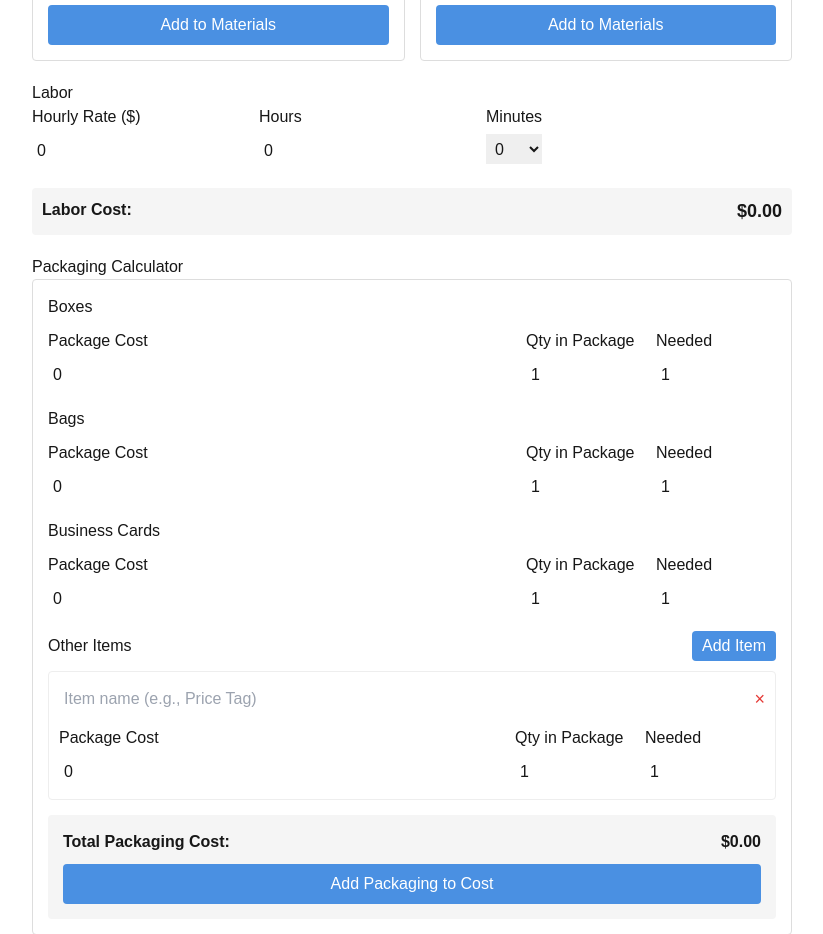
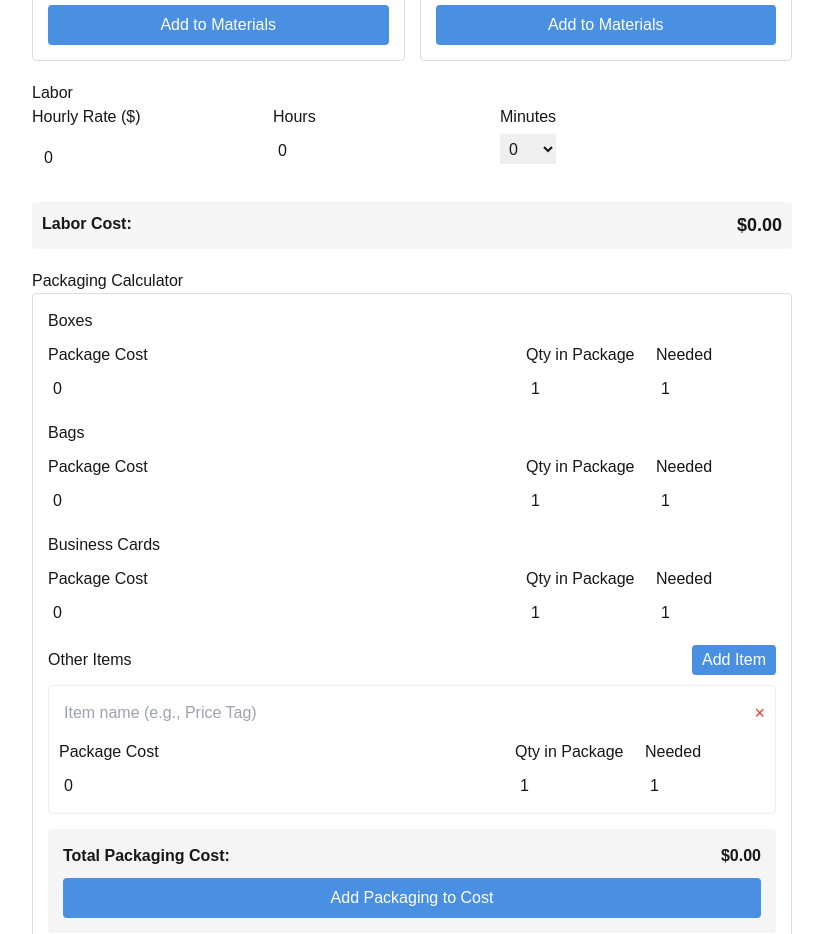
Before and after one commit to pixiegirl32/jewelrypricingcalculator, a Next.js app: page / in a window 1280 px wide. Shown: the part 1240-2174 px from the top of the page, without its empty margins (228-1051 px from the left). Built offline with nearby package versions, Linux system fonts and the light colour scheme.

Commit message:
Update Calculator.jsx

```diff
--- a/src/components/Calculator.jsx
+++ b/src/components/Calculator.jsx
@@ -919,7 +919,7 @@ const exportToPDF = () => {
               type="number"
               value={labor.hourlyRate}
               onChange={(e) => setLabor({...labor, hourlyRate: Number(e.target.value) || 0})}
-              style={{ display: 'block', width: '100%', padding: '5px', marginTop: '5px' }}
+              style={{ display: 'block', width: '100%', padding: '12px', marginTop: '5px', borderRadius: '8px' }}
             />
           </div>
           <div>
```
